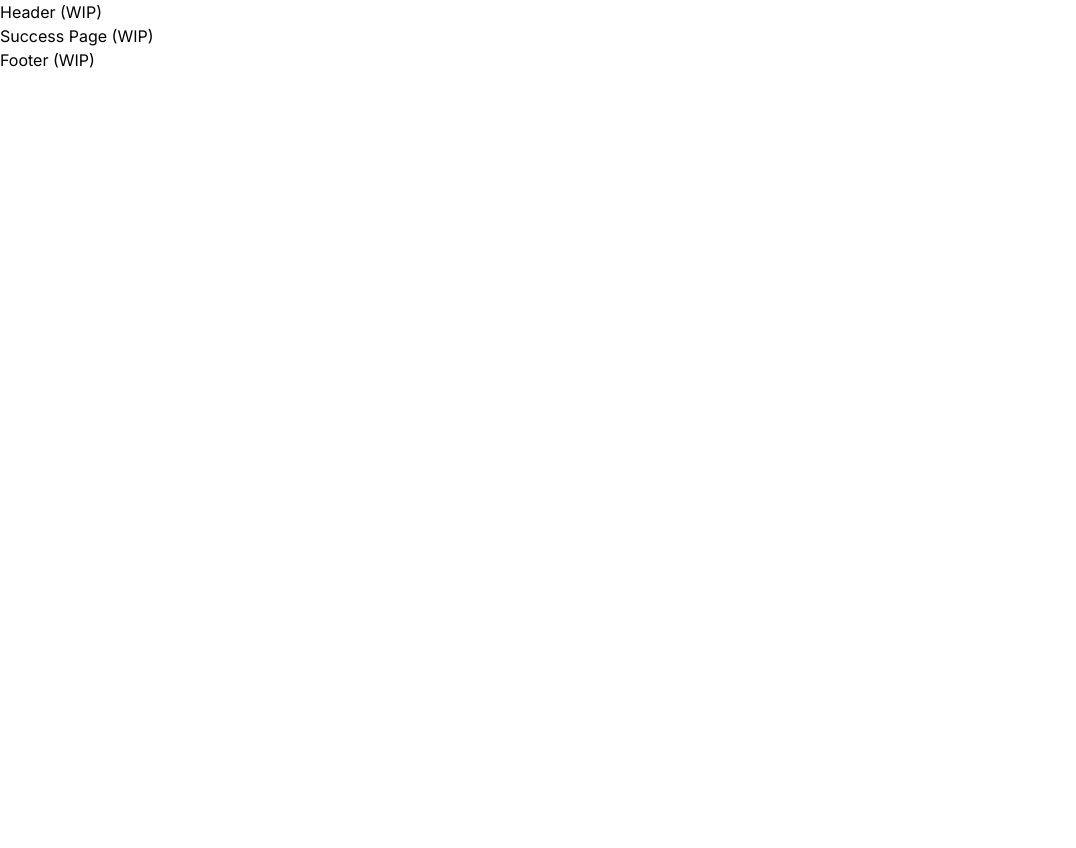
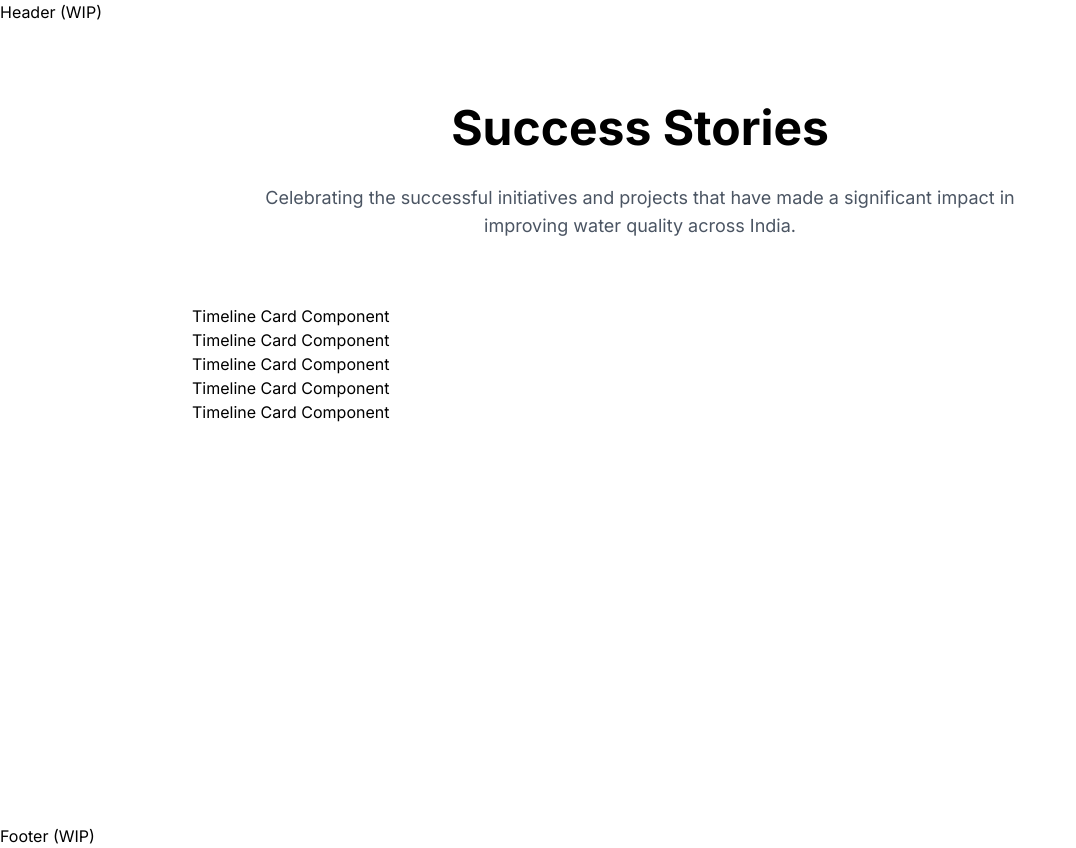
Before and after one commit to nawseekhiya/aqua-aware, a React (Vite) app in the folder client/: page /success in a window 1280 px wide. Shown: the whole page, without its empty margins (0-1076 px from the left). Before the commit the page ends 800 px from the top, so only its background shows below. Built offline with nearby package versions, Linux system fonts and the light colour scheme.

Commit message:
feat(client): add basic Success Page layout with component placeholders

```diff
--- a/client/src/pages/SuccessPage.tsx
+++ b/client/src/pages/SuccessPage.tsx
@@ -1,11 +1,118 @@
-import React from 'react'
+import { useState, useRef, useEffect } from 'react';
+import { motion, useScroll, useTransform } from 'framer-motion';
+import { Calendar, MapPin, TrendingUp, Award } from 'lucide-react';
+
+const successStories = [
+  {
+    id: 1,
+    title: 'Yamuna Action Plan',
+    location: 'Delhi, Uttar Pradesh',
+    year: '1993 - Ongoing',
+    description: 'The Yamuna Action Plan aims to improve the river\'s water quality by enhancing sewage treatment capacity and reducing industrial pollution.',
+    achievements: [
+      'Construction of 17 sewage treatment plants with 942.3 MLD capacity',
+      'Development of electric crematoriums to reduce river pollution',
+      'Implementation of industrial effluent standards and monitoring',
+    ],
+    impact: 'The BOD levels have decreased by 34% in selected stretches, with notable improvements in dissolved oxygen levels.',
+    challenges: 'Continued population growth and urbanization present ongoing challenges.',
+    image: null,
+    beforeImage: null,
+    afterImage: null,
+  },
+  {
+    id: 2,
+    title: 'Sabarmati Riverfront Development',
+    location: 'Ahmedabad, Gujarat',
+    year: '2005 - 2022',
+    description: 'A comprehensive urban regeneration project that transformed a polluted, neglected river into a vibrant public space while improving water quality.',
+    achievements: [
+      'Construction of interceptor sewers to prevent sewage discharge',
+      'Development of 11.5 km riverfront with public parks and amenities',
+      'Implementation of strict industrial pollution controls',
+    ],
+    impact: 'Water quality improved from Class E to Class C. The riverfront now serves as a model for urban river restoration projects.',
+    challenges: 'Maintaining water flow during dry seasons remains a challenge.',
+    image: null,
+    beforeImage: null,
+    afterImage: null,
+  },
+  {
+    id: 3,
+    title: 'Noyyal River Restoration',
+    location: 'Coimbatore, Tamil Nadu',
+    year: '2011 - 2020',
+    description: 'A community-led initiative to restore the Noyyal River, which had been severely polluted by textile dyeing and bleaching units.',
+    achievements: [
+      'Closure of polluting dyeing units following Supreme Court intervention',
+      'Implementation of Zero Liquid Discharge technology in textile industry',
+      'Restoration of 25 traditional water tanks in the river basin',
+    ],
+    impact: 'Significant reduction in TDS levels from 10,000 mg/L to below 2,100 mg/L. Groundwater quality in adjacent areas has improved.',
+    challenges: 'Economic impacts on local textile industry required balancing with environmental goals.',
+    image: null,
+    beforeImage: null,
+    afterImage: null,
+  },
+  {
+    id: 4,
+    title: 'Hussain Sagar Lake Cleanup',
+    location: 'Hyderabad, Telangana',
+    year: '2006 - 2018',
+    description: 'A comprehensive lake restoration project for one of Hyderabad\'s iconic water bodies that had become severely polluted.',
+    achievements: [
+      'Diversion of sewage through interceptor sewers to STPs',
+      'Dredging operations to remove contaminated sediment',
+      'Installation of floating trash collectors and aeration systems',
+    ],
+    impact: 'BOD levels reduced from 28 mg/L to 8 mg/L. Dissolved oxygen levels increased from 0.8 mg/L to 4.2 mg/L.',
+    challenges: 'Religious practices involving idol immersion require ongoing management solutions.',
+    image: null,
+    beforeImage: null,
+    afterImage: null,
+  },
+  {
+    id: 5,
+    title: 'Cooum River Eco-Restoration',
+    location: 'Chennai, Tamil Nadu',
+    year: '2012 - Present',
+    description: 'An ambitious project to restore the highly polluted Cooum River flowing through Chennai city.',
+    achievements: [
+      'Construction of 9 modular sewage treatment plants',
+      'Removal of 10,600 tons of solid waste from the riverbed',
+      'Resettlement of 14,257 families from encroached riverbanks',
+    ],
+    impact: 'Reduction in fecal coliform count from millions to thousands CFU/100ml in treated stretches. Return of several fish species.',
+    challenges: 'Encroachments and continued sewage inflow from unsewered areas present ongoing challenges.',
+    image: null,
+    beforeImage: null,
+    afterImage: null,
+  },
+];
 
 const SuccessPage = () => {
+  const [activeStory, setActiveStory] = useState<number | null>(null);
+
   return (
-    <div>
-      Success Page (WIP)
+    <div className="min-h-screen py-20">
+      <div className="container mx-auto px-6">
+        <h1 className="text-3xl md:text-5xl font-bold mb-8 text-center">
+          <span className="gradient-text">Success Stories</span>
+        </h1>
+        <p className="text-lg text-gray-600 dark:text-gray-400 max-w-3xl mx-auto text-center mb-16">
+          Celebrating the successful initiatives and projects that have made a significant impact in improving water quality across India.
+        </p>
+
+        <div className="max-w-4xl mx-auto">
+          {successStories.map((story) => (
+            <div>
+              Timeline Card Component
+            </div>
+          ))}
+        </div>
+      </div>
     </div>
-  )
-}
+  );
+};
 
-export default SuccessPage
+export default SuccessPage;
```
